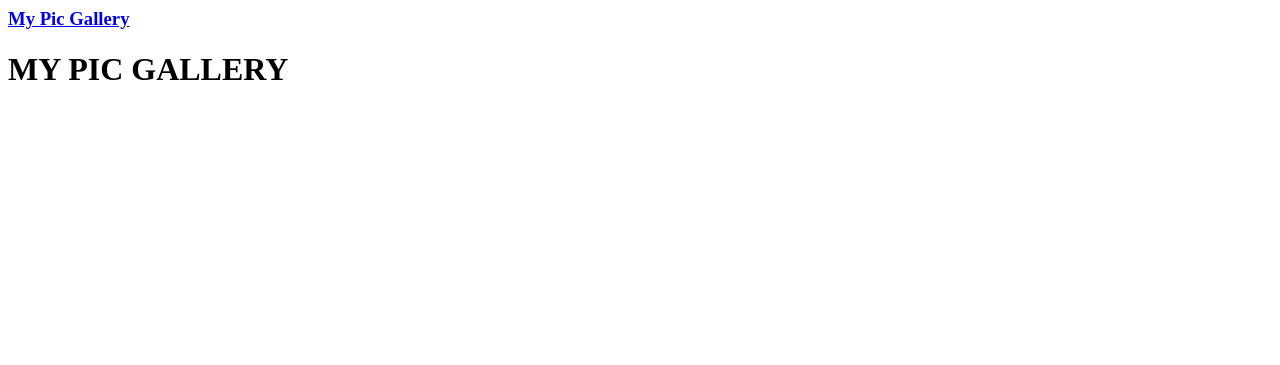
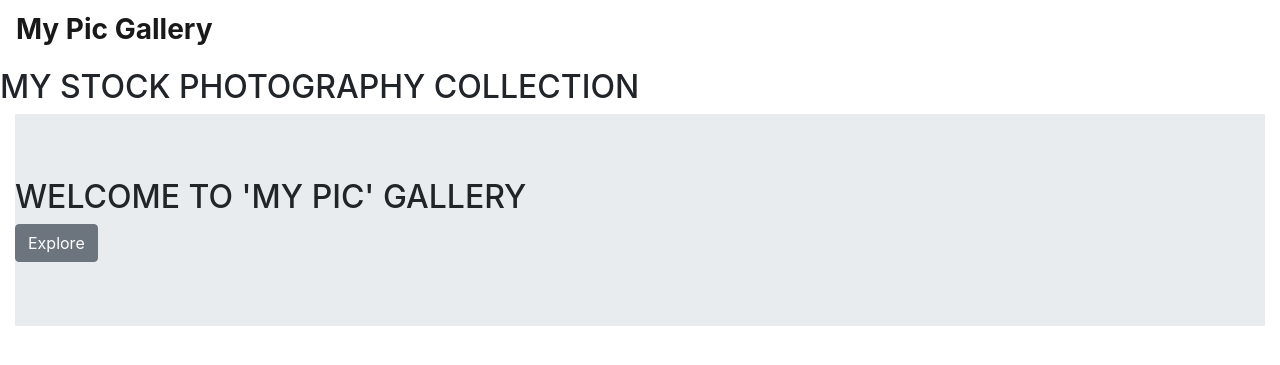
Before and after one commit to AndrewIndeche/Gallery, a Django app: page /pics/ in a window 1280 px wide. Shown: the top 365 px of the page. Run offline with Django 3.2, Linux system fonts and the light colour scheme; some libraries are stand-ins or nearby versions.

Commit message:
add jumbotron to style

```diff
--- a/picapp/settings.py
+++ b/picapp/settings.py
@@ -104,6 +104,7 @@ AUTH_PASSWORD_VALIDATORS = [
     },
 ]
 
+DEFAULT_AUTO_FIELD = 'django.db.models.AutoField'
 
 # Internationalization
 # https://docs.djangoproject.com/en/1.11/topics/i18n/
@@ -121,7 +122,7 @@ USE_TZ = True
 
 # Static files (CSS, JavaScript, Images)
 # https://docs.djangoproject.com/en/1.11/howto/static-files/
-
+STATIC_ROOT = os.path.join(BASE_DIR, 'staticfiles')
 STATIC_URL = '/static/'
 MEDIA_URL = '/media/'
 MEDIA_ROOT = os.path.join(BASE_DIR, 'media')
--- a/pics/templates/base.html
+++ b/pics/templates/base.html
@@ -1,23 +1,21 @@
-{% load bootstrap4 %}
+{% load static%}
 <!DOCTYPE html>
 <html lang="en">
 <head>
-  <meta charset="UTF-8">
+    <meta charset="UTF-8">
     <meta name="viewport" content="width=device-width, initial-scale=1.0">
-      <title> My Pic gallery </title>
-    {% block styles %} {% bootstrap_css %}
+    <title> My Pic gallery </title>
+    {% block styles %}
+    <link rel="stylesheet" href="https://maxcdn.bootstrapcdn.com/bootstrap/4.0.0/css/bootstrap.min.css">
+    <link href="https://fonts.googleapis.com/css2?family=Rock+Salt&display=swap" rel="stylesheet">
     <link rel="stylesheet" href="{% static 'css/style.css' %}">
-    <link rel="stylesheet" href="https://maxcdn.bootstrapcdn.com/bootstrap/4.0.0/css/bootstrap.min.css"
-          integrity="sha384-Gn5384xqQ1aoWXA+058RXPxPg6fy4IWvTNh0E263XmFcJlSAwiGgFAW/dAiS6JXm" crossorigin="anonymous">
-  {% endblock %}
-  </head>
+    {% endblock %}
+    </head>
 <body>
-  {% block scripts %}
-  <script src="https://maxcdn.bootstrapcdn.com/bootstrap/4.0.0/js/bootstrap.min.js"
-          integrity="sha384-JZR6Spejh4U02d8jOt6vLEHfe/JQGiRRSQQxSfFWpi1MquVdAyjUar5+76PVCmYl"
-          crossorigin="anonymous"></script>
-        <script src="https://ajax.googleapis.com/ajax/libs/jquery/3.2.1/jquery.min.js"></script>
-     {% bootstrap_javascript %}
+    {% block navbar %}
+    {% include 'navbar.html' %}
     {% endblock %}
-  </body>
+    {% block content %}
+    {% endblock %}
+</body>
 </html>
--- a/pics/templates/gallery.html
+++ b/pics/templates/gallery.html
@@ -1,4 +1,4 @@
-{% extends 'base.html' %}
 {% block content %}
+<p>nyamaza</p>
 {{block.super}}
 {% endblock %}
--- a/pics/templates/index.html
+++ b/pics/templates/index.html
@@ -1,2 +1,10 @@
-{% include 'navbar.html' %}
-<h1> MY PIC GALLERY</h1>
+{% extends 'base.html' %} {% load static %}
+{% block content %}
+<h2> MY STOCK PHOTOGRAPHY COLLECTION</h2>
+<div class="container-fluid">
+  <div class="jumbotron jumbotron-fluid">
+  <h2>WELCOME TO 'MY PIC' GALLERY</h2>
+<button type="button" class="btn btn-secondary" href="/gallery/">Explore</button>
+</div>
+</div>
+{% endblock %}
--- a/pics/templates/navbar.html
+++ b/pics/templates/navbar.html
@@ -1,5 +1,5 @@
 <nav class="navbar navbar-expand-lg navbar-light bg-transparent">
-<a class="navbar-brand text-white" href="/pics/"><h3><strong>My Pic Gallery</strong></h3></a>
+<a class="navbar-brand text-black" href="/pics/"><h3><strong>My Pic Gallery</strong></h3></a>
   <div class="collapse navbar-collapse" id="navbarTogglerDemo02">
     <ul class="navbar-nav mr-auto mt-2 mt-md-0">
     </ul>
--- a/pics/urls.py
+++ b/pics/urls.py
@@ -6,6 +6,9 @@ from django.conf import settings
 
 urlpatterns=[
     url(r'^$',views.index,name = 'index'),
+    url('^gallery/', views.gallery, name='gallery'),
+    url('^search/', views.search, name='search'),
+    url('^location/(?P<locale>\w+)/', views.location, name='location'),
 ]
 if settings.DEBUG:
     urlpatterns+= static(settings.MEDIA_URL, document_root = settings.MEDIA_ROOT)
--- a/static/css/style.css
+++ b/static/css/style.css
@@ -1,7 +1,5 @@
 @import url('https://fonts.googleapis.com/css2?family=Rock+Salt&display=swap');
-
-body {
+.body {
   font-family: 'Rock Salt', cursive;
+  background-image: url('{% static 'bg.jpeg' %}');
 }
-
-background-image: url('{% static 'bg.jpeg' %}');
```
